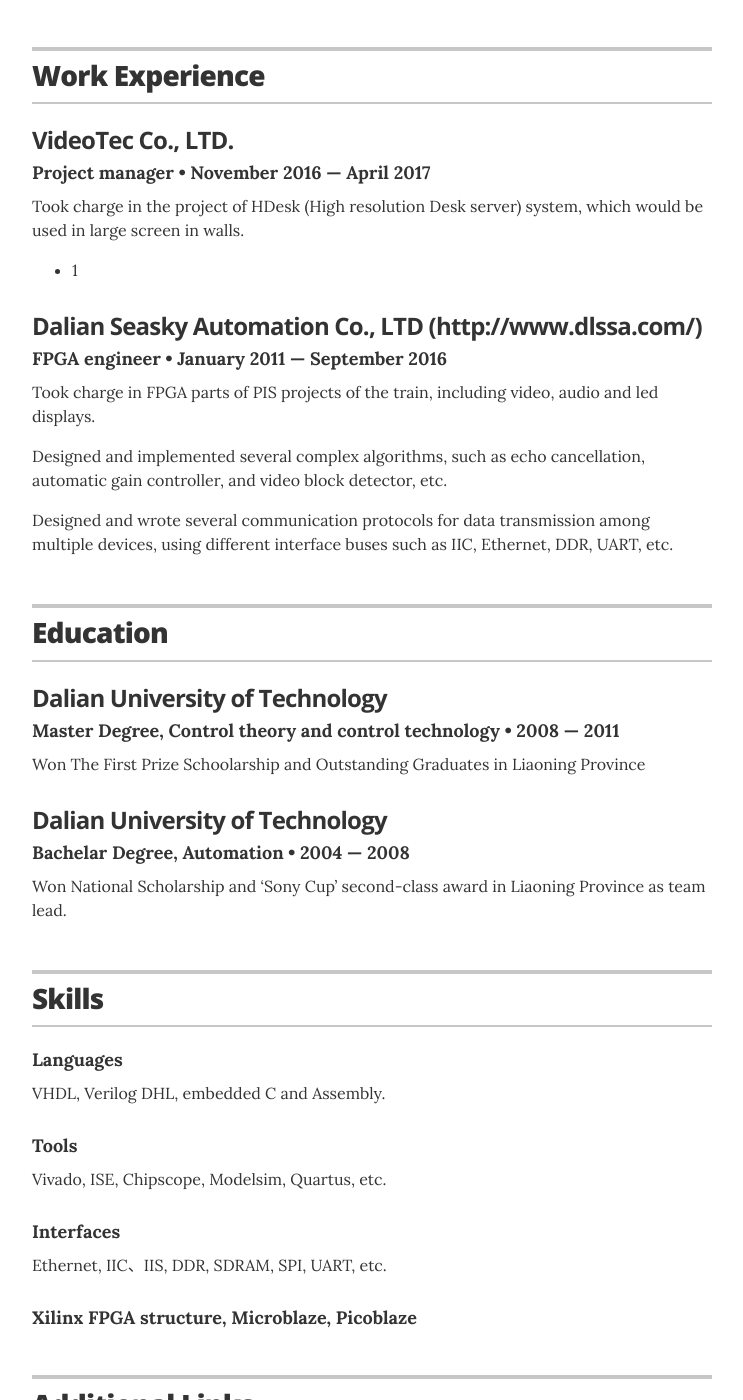
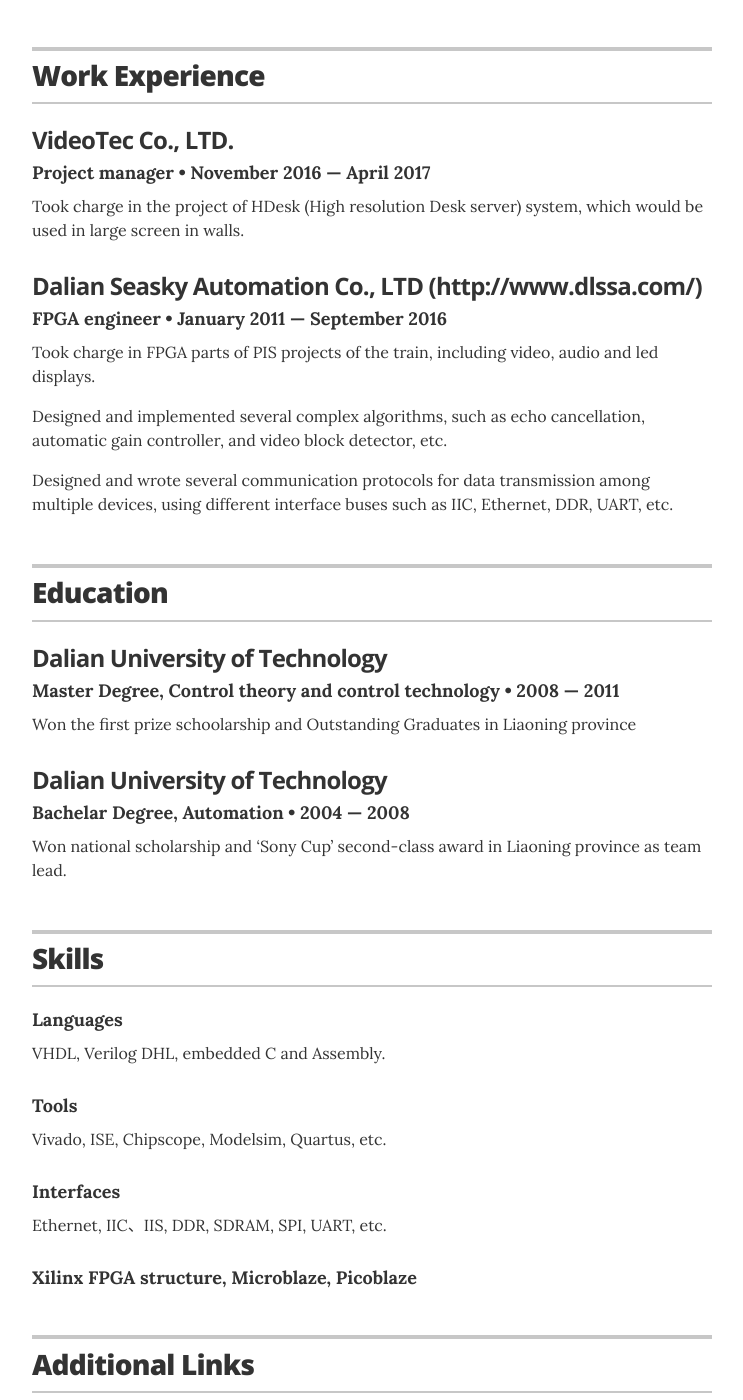
Before and after one commit to miaomiaogao/resume, a Jekyll site: the page built from index.html, in a window 1280 px wide and 1400 px high, scrolled down 442 px. Shown: the whole window, without its empty margins (268-1011 px from the left). Built offline with Jekyll 4.4.1, drawn with Linux system fonts in a browser that asks for light colours.

Commit message:
update all

```diff
--- a/_layouts/resume.html
+++ b/_layouts/resume.html
@@ -59,7 +59,6 @@
           <h4 class="resume-item-details" itemprop="description">Project manager &bull; November 2016 &mdash; April 2017</h4>
           <p class="resume-item-copy">Took charge in the project of HDesk (High resolution Desk server) system, which would be used in large screen in walls. </p>
           <ul class="resume-item-list">
-            <li>1</li>
 
           </ul>
 
@@ -101,13 +100,13 @@
         <div class="resume-item" itemscope itemprop="worksFor" itemtype="http://schema.org/CollegeOrUniversity">
           <h3 class="resume-item-title" itemprop="name">Dalian University of Technology</h3>
           <h4 class="resume-item-details" itemprop="description">Master Degree, Control theory and control technology &bull; 2008 &mdash; 2011</h4>
-          <p class="resume-item-copy">Won The First Prize Schoolarship and Outstanding Graduates in Liaoning Province</p>
+          <p class="resume-item-copy">Won the first prize schoolarship and Outstanding Graduates in Liaoning province</p>
         </div>
 
         <div class="resume-item" itemscope itemprop="worksFor" itemtype="http://schema.org/CollegeOrUniversity">
           <h3 class="resume-item-title" itemprop="name">Dalian University of Technology</h3>
           <h4 class="resume-item-details" itemprop="description">Bachelar Degree, Automation  &bull; 2004 &mdash; 2008</h4>
-          <p class="resume-item-copy">Won National Scholarship and ‘Sony Cup’ second-class award in Liaoning Province as team lead.</p>
+          <p class="resume-item-copy">Won national scholarship and ‘Sony Cup’ second-class award in Liaoning province as team lead.</p>
         </div>
 
       </section>
```
